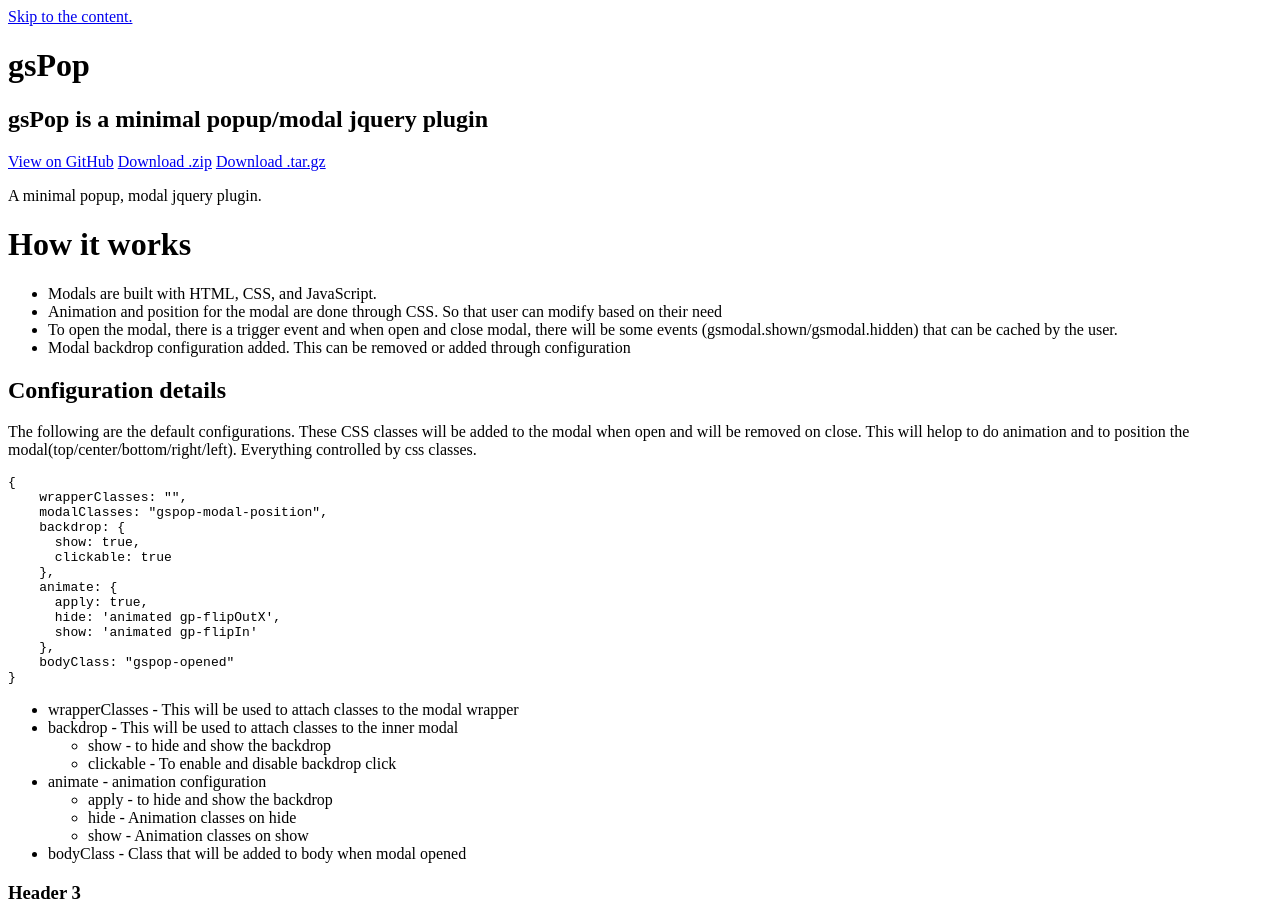
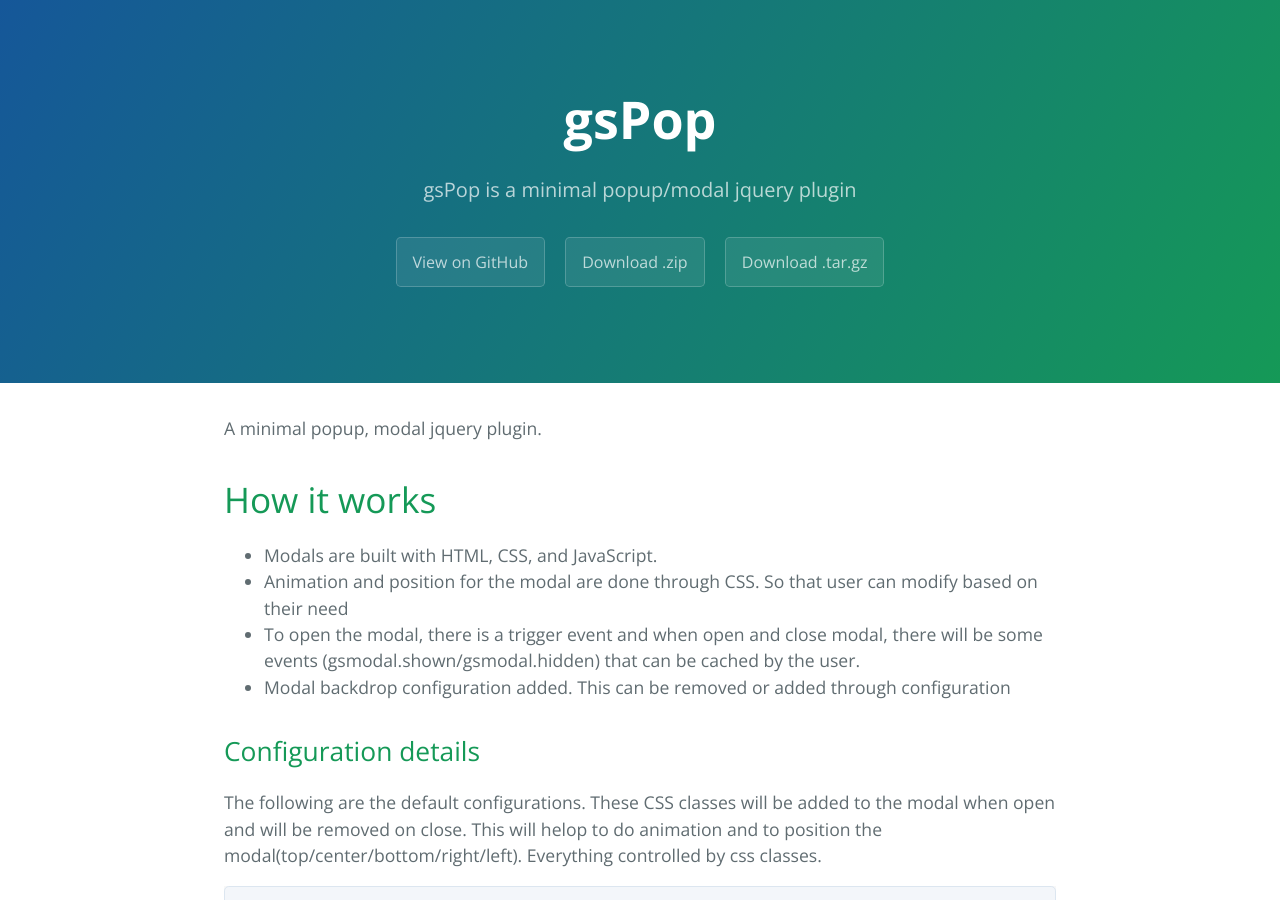
Before and after one commit to shabi1497/gsPop, a Jekyll site: the page built from docs/index.md, in a window 1280 px wide and 900 px high. Built offline with Jekyll 4.4.1, drawn with Linux system fonts in a browser that asks for light colours; our own code applies the rules of GitHub Pages for plain Markdown files.

Commit message:
Update default.html

```diff
--- a/docs/_layouts/default.html
+++ b/docs/_layouts/default.html
@@ -17,7 +17,7 @@
     <meta name="viewport" content="width=device-width, initial-scale=1">
     <meta name="theme-color" content="#157878">
     <meta name="apple-mobile-web-app-status-bar-style" content="black-translucent">
-    <link rel="stylesheet" href="{{ 'assets/css/style.scss?v=' | append: site.github.build_revision | relative_url }}">
+    <link rel="stylesheet" href="{{ 'assets/css/style.css?v=' | append: site.github.build_revision | relative_url }}">
     <link rel="stylesheet" href="{{ './../dist/gspop-animate.css?v=' | append: site.github.build_revision | relative_url }}">
     <link rel="stylesheet" href="{{ './../dist/gspop.css?v=' | append: site.github.build_revision | relative_url }}">
     <link rel="stylesheet" href="{{ './../dist/default_theme.css?v=' | append: site.github.build_revision | relative_url }}">
```
